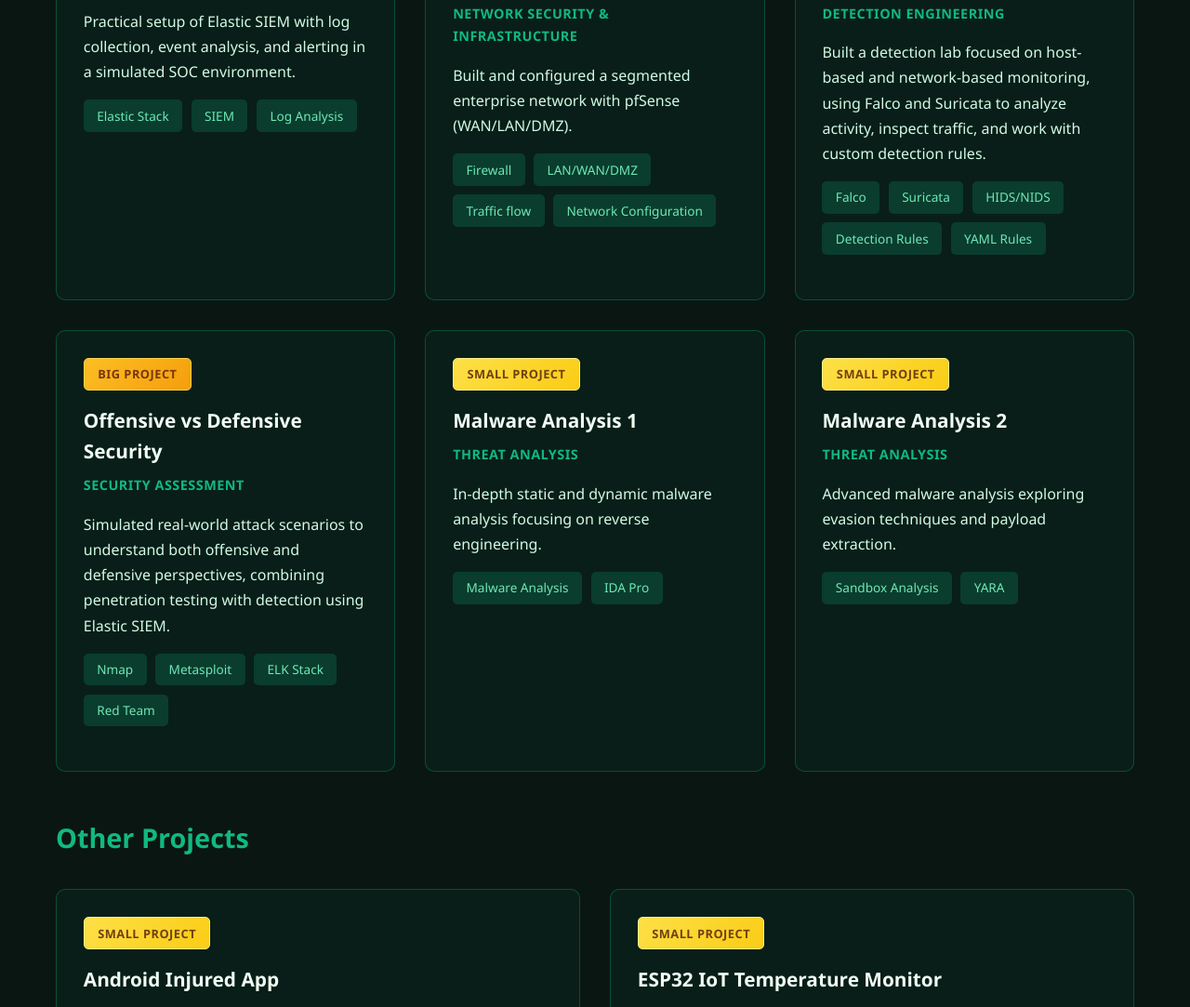
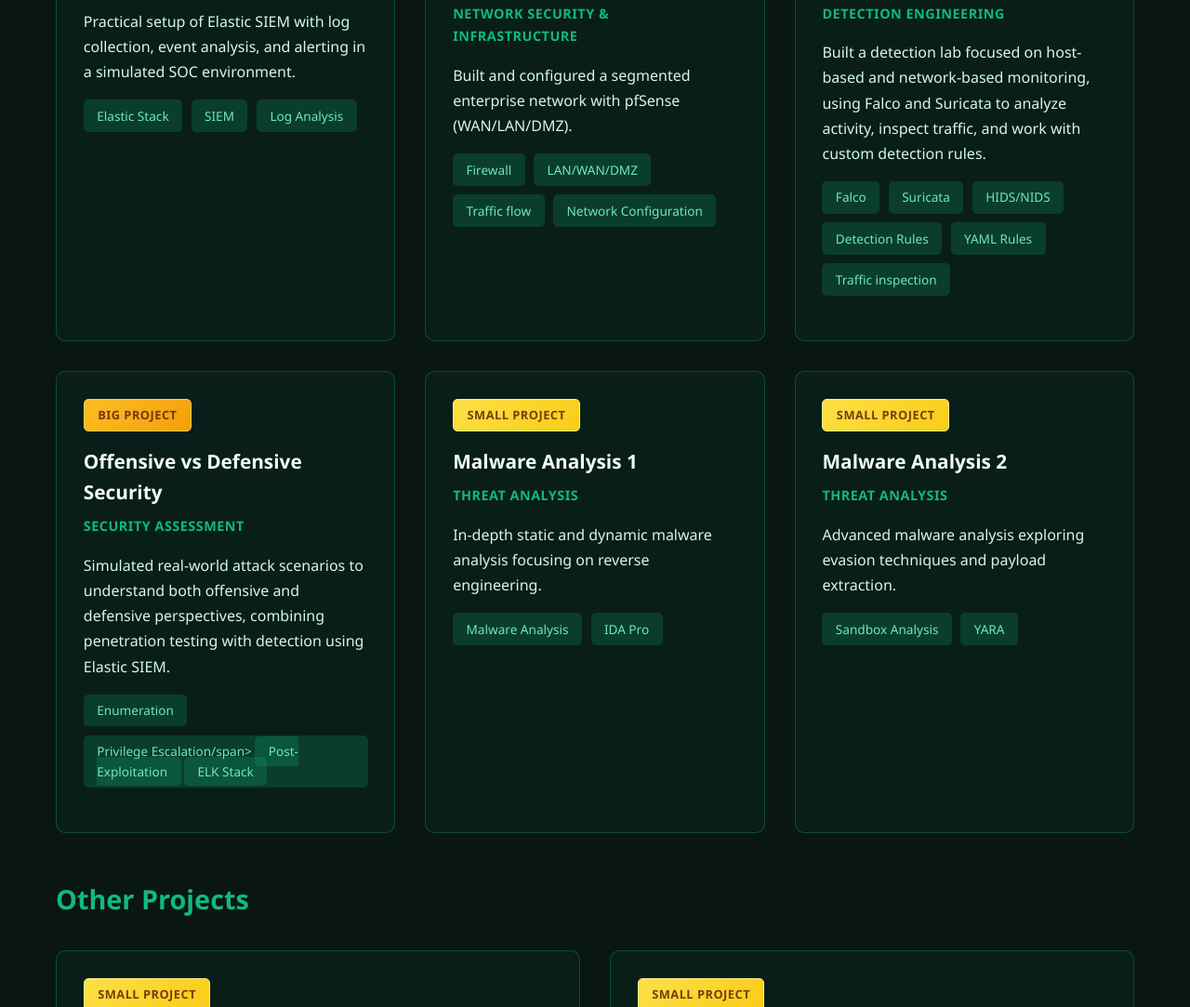
Before and after one commit to sohaib2011/sohaib2011.github.io, a plain HTML site: page index.html in a window 1280 px wide. Shown: the part 1223-2306 px from the top of the page at 93% size. Drawn offline with Linux system fonts and the light colour scheme.

Commit message:
Update index.html

```diff
--- a/index.html
+++ b/index.html
@@ -96,6 +96,7 @@
                     <span class="tag">HIDS/NIDS</span>
                     <span class="tag">Detection Rules</span>
                     <span class="tag">YAML Rules</span>
+                     <span class="tag">Traffic inspection</span>
                 </div>
             </a>
 
@@ -107,10 +108,10 @@
                 <p class="category">Security Assessment</p>
                 <p>Simulated real-world attack scenarios to understand both offensive and defensive perspectives, combining penetration testing with detection using Elastic SIEM.</p>
                 <div class="tags">
-                    <span class="tag">Nmap</span>
-                    <span class="tag">Metasploit</span>
+                    <span class="tag">Enumeration</span>
+                    <span class="tag">Privilege Escalation/span>
+                    <span class="tag">Post-Exploitation</span>
                     <span class="tag">ELK Stack</span>
-                    <span class="tag">Red Team</span>
                 </div>
             </a>
 
```
